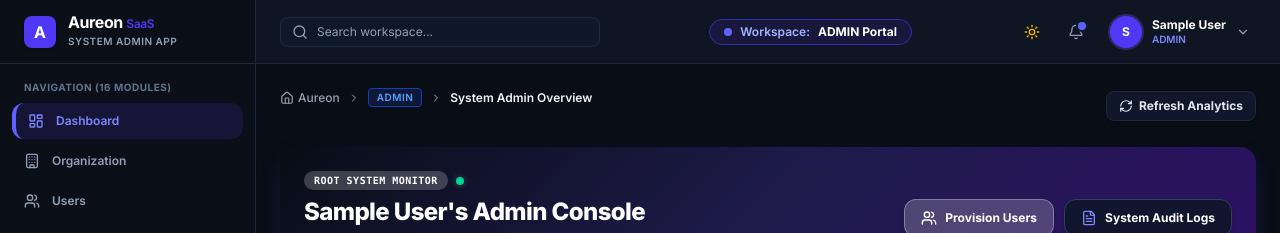
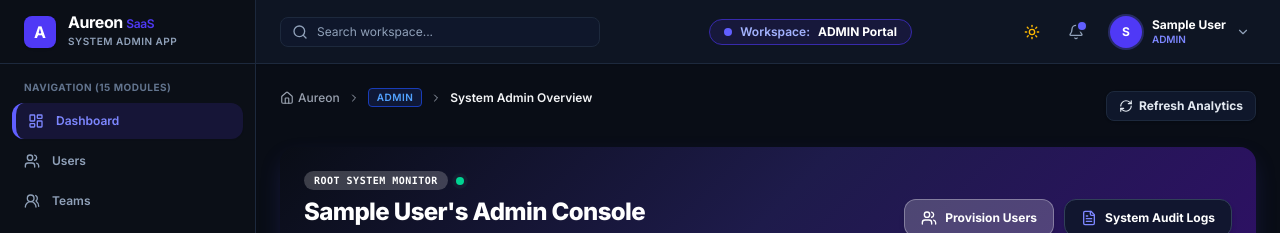
Before and after one commit to gayathrim06/Aureon, a React (Vite) app in the folder aureon-app/: page /#dashboard in a window 1280 px wide. Shown: the top 233 px of the page. Built offline with nearby package versions, Linux system fonts and the light colour scheme; no server answers; sample sign-in values are in the browser's storage.

Commit message:
refactor(admin): remove redundant Organization navigation module and alias route to Dashboard

```diff
--- a/aureon-app/src/components/common/Sidebar.jsx
+++ b/aureon-app/src/components/common/Sidebar.jsx
@@ -1,7 +1,7 @@
 import React from 'react';
 import { useAuth } from '../../context/AuthContext';
 import {
-  LayoutDashboard, Building, Users, Users2, FolderKanban, GitBranch,
+  LayoutDashboard, Users, Users2, FolderKanban, GitBranch,
   Activity, FileText, Server, Bell, Settings, Calendar, Award, Code2,
   CheckSquare, GitPullRequest, User, Bug, Layers, ListTodo
 } from 'lucide-react';
@@ -28,7 +28,6 @@
   const roleNavigations = {
     ROLE_ADMIN: [
       { id: 'Dashboard', label: 'Dashboard', icon: LayoutDashboard },
-      { id: 'Organization', label: 'Organization', icon: Building },
       { id: 'Users', label: 'Users', icon: Users },
       { id: 'Teams', label: 'Teams', icon: Users2 },
       { id: 'Projects', label: 'Projects', icon: FolderKanban },
--- a/aureon-app/src/pages/AppRouter.jsx
+++ b/aureon-app/src/pages/AppRouter.jsx
@@ -13,7 +13,6 @@
 import { UserManagement } from '../roles/admin/UserManagement';
 import { AuditLogsView } from '../roles/admin/AuditLogsView';
 import { RolesPermissions } from '../roles/admin/RolesPermissions';
-import { OrganizationView } from '../roles/admin/OrganizationView';
 import { TeamsView } from '../roles/admin/TeamsView';
 import { AdminProjectsView } from '../roles/admin/AdminProjectsView';
 import { RepositoriesHub } from '../roles/admin/RepositoriesHub';
@@ -141,8 +140,8 @@
     usermanagement: 'Users',
     auditlogs: 'AuditLogs',
     rolespermissions: 'Users',
-    organization: 'Organization',
-    organizations: 'Organization',
+    organization: 'Dashboard',
+    organizations: 'Dashboard',
     teams: 'Teams',
     sonarqube: 'SonarQube',
     systemlogs: 'SystemLogs',
@@ -261,8 +260,6 @@
         case 'Users': return <UserManagement onShowToast={showToast} onNavigate={navigateTab} />;
         case 'AuditLogs': return <AuditLogsView onNavigate={navigateTab} />;
         case 'RolesPermissions': return <UserManagement onShowToast={showToast} onNavigate={navigateTab} />;
-        case 'Organizations':
-        case 'Organization': return <OrganizationView onNavigate={navigateTab} />;
         case 'Teams': return <TeamsView onNavigate={navigateTab} onShowToast={showToast} />;
         case 'Projects': return <AdminProjectsView onNavigate={navigateTab} />;
         case 'Backlog': return <BacklogView onShowToast={showToast} onNavigate={navigateTab} />;
```
